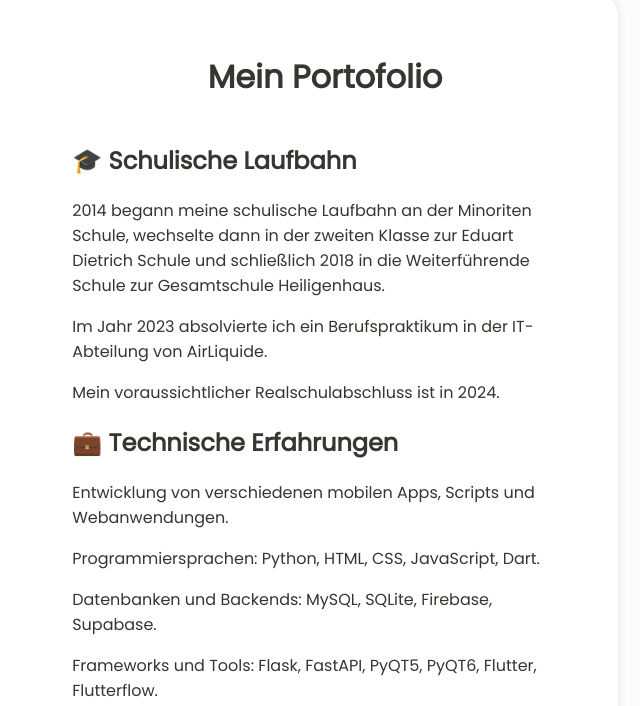
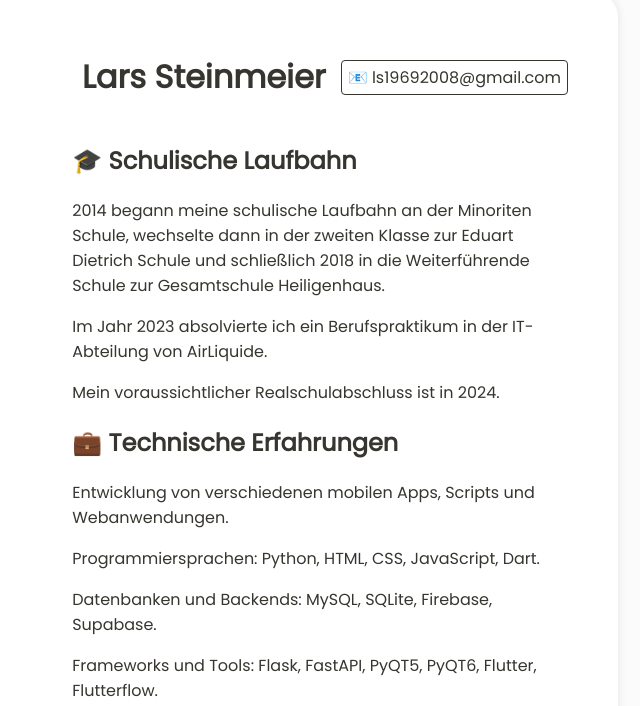
Before and after one commit to uni-cat/uni-cat.github.io, a plain HTML site: page index.html in a window 1280 px wide. Shown: the part 116-822 px from the top of the page, without its empty margins (345-985 px from the left). Drawn offline with Linux system fonts and the light colour scheme.

Commit message:
Update index.html

```diff
--- a/index.html
+++ b/index.html
@@ -84,7 +84,8 @@
     <body>
         <div class="center">
             <div class="container">
-                <h1>Mein Portofolio</h1>
+                <h1>Lars Steinmeier</h1>
+                <a class="email" href="mailto:ls19692008@gmail.com">📧 ls19692008@gmail.com</a>
             </div>
 
             <div class="section">
```
